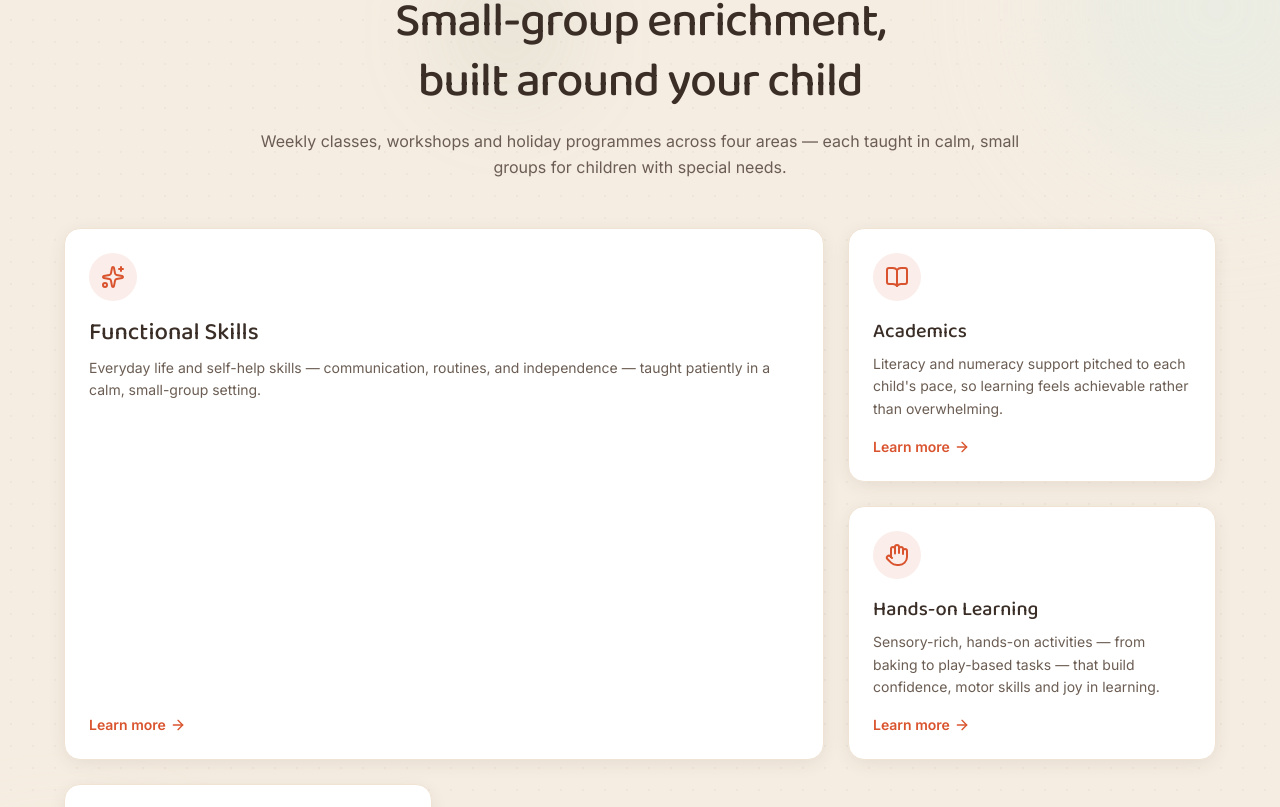
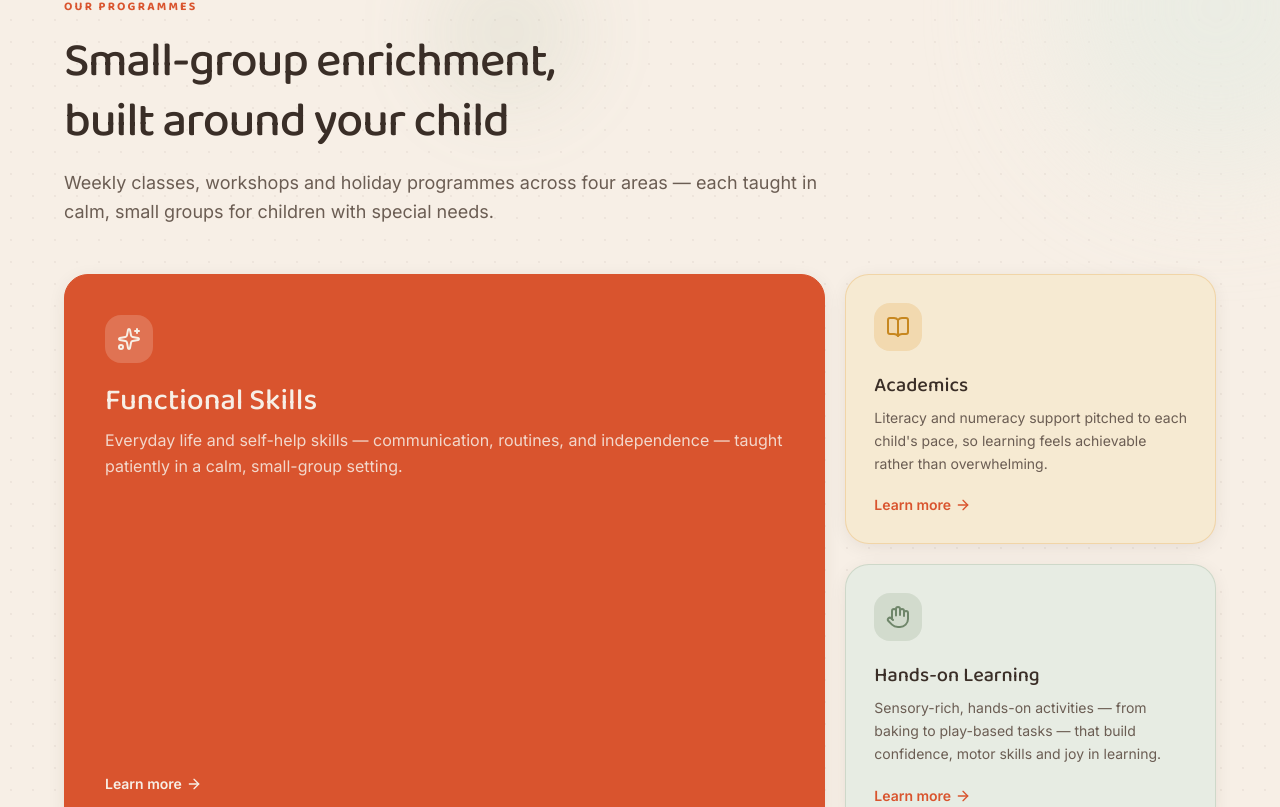
Before and after one commit to Jeraldiscoding/IKC_web, a Next.js app in the folder frontend/: page / in a window 1280 px wide. Shown: the part 1993-2800 px from the top of the page. Built offline with nearby package versions, Linux system fonts and the light colour scheme.

Commit message:
feat: programmes bento with per-programme colour identity
Co-Authored-By: Claude Opus 4.8 <noreply@anthropic.com>

```diff
--- a/frontend/src/components/home/ProgrammesSection.tsx
+++ b/frontend/src/components/home/ProgrammesSection.tsx
@@ -1,25 +1,68 @@
 import { ArrowRight } from "lucide-react";
 import Link from "next/link";
 import { Section } from "@/components/ui/Section";
-import { Card } from "@/components/ui/Card";
-import { programmes } from "@/content/programmes";
+import { Eyebrow } from "@/components/ui/Eyebrow";
+import { programmes, type ProgrammeAccent } from "@/content/programmes";
 import { Reveal } from "@/components/motion/Reveal";
 import { StaggerGroup, StaggerItem } from "@/components/motion/Stagger";
 import { HoverCard } from "@/components/motion/HoverCard";
 
+// Full class strings, never interpolated — Tailwind must be able to see them.
+const accents: Record<
+  ProgrammeAccent,
+  { tile: string; heading: string; body: string; iconWrap: string; icon: string; link: string }
+> = {
+  terracotta: {
+    tile: "bg-terracotta border-terracotta",
+    heading: "text-cream",
+    body: "text-cream/85",
+    iconWrap: "bg-cream/20",
+    icon: "text-cream",
+    link: "text-cream hover:text-white",
+  },
+  mustard: {
+    tile: "bg-mustard-tint border-mustard/30",
+    heading: "text-ink",
+    body: "text-ink-muted",
+    iconWrap: "bg-mustard/25",
+    icon: "text-mustard-dark",
+    link: "text-terracotta hover:text-terracotta-dark",
+  },
+  sage: {
+    tile: "bg-sage-tint border-sage/30",
+    heading: "text-ink",
+    body: "text-ink-muted",
+    iconWrap: "bg-sage/25",
+    icon: "text-sage-dark",
+    link: "text-terracotta hover:text-terracotta-dark",
+  },
+  cream: {
+    tile: "bg-white border-cream-dark",
+    heading: "text-ink",
+    body: "text-ink-muted",
+    iconWrap: "bg-terracotta/10",
+    icon: "text-terracotta",
+    link: "text-terracotta hover:text-terracotta-dark",
+  },
+};
+
 export function ProgrammesSection() {
   return (
-    <Section glow="cool" className="bg-cream-dark/20">
-      <Reveal className="mx-auto max-w-3xl text-center">
-        <h2>Small-group enrichment, built around your child</h2>
-        <p className="mt-4">
-          Weekly classes, workshops and holiday programmes across four areas —
-          each taught in calm, small groups for children with special needs.
+    <Section glow="cool">
+      <Reveal className="max-w-3xl">
+        <Eyebrow>Our programmes</Eyebrow>
+        <h2 className="mt-4">Small-group enrichment, built around your child</h2>
+        <p className="mt-4 text-lg">
+          Weekly classes, workshops and holiday programmes across four areas — each
+          taught in calm, small groups for children with special needs.
         </p>
       </Reveal>
-      <StaggerGroup className="mt-12 grid gap-6 sm:grid-cols-2 lg:grid-cols-3">
+
+      <StaggerGroup className="mt-12 grid gap-5 sm:grid-cols-2 lg:grid-cols-3">
         {programmes.map((p, i) => {
           const Icon = p.icon;
+          const a = accents[p.accent];
+          // The first tile is the hero of the bento: double width and height on lg.
           const featured = i === 0;
           return (
             <StaggerItem
@@ -27,21 +70,30 @@ export function ProgrammesSection() {
               className={featured ? "lg:col-span-2 lg:row-span-2" : ""}
             >
               <HoverCard className="h-full">
-                <Card
-                  className={`flex h-full flex-col ${featured ? "bg-mustard-tint lg:justify-center" : ""}`}
+                <div
+                  className={`flex h-full flex-col rounded-3xl border p-7 shadow-soft ${a.tile} ${featured ? "lg:justify-center lg:p-10" : ""}`}
                 >
-                  <span className="inline-flex h-12 w-12 items-center justify-center rounded-full bg-terracotta/10 transition-transform hover:scale-110 motion-reduce:transition-none">
-                    <Icon className="h-6 w-6 text-terracotta" aria-hidden />
+                  <span
+                    className={`inline-flex h-12 w-12 items-center justify-center rounded-2xl ${a.iconWrap}`}
+                  >
+                    <Icon className={`h-6 w-6 ${a.icon}`} aria-hidden />
                   </span>
-                  <h3 className={`mt-4 ${featured ? "text-2xl" : "text-xl"}`}>{p.title}</h3>
-                  <p className="mt-2 flex-1 text-sm">{p.blurb}</p>
+                  <h3 className={`mt-5 ${a.heading} ${featured ? "text-3xl" : "text-xl"}`}>
+                    {p.title}
+                  </h3>
+                  <p className={`mt-2 flex-1 ${a.body} ${featured ? "text-base" : "text-sm"}`}>
+                    {p.blurb}
+                  </p>
+                  {/* Four identical "Learn more" links are fine in context but ambiguous
+                      for a screen-reader user tabbing through links out of context. */}
                   <Link
                     href="/services"
-                    className="mt-4 inline-flex items-center gap-1 text-sm font-semibold text-terracotta hover:text-terracotta-dark"
+                    aria-label={`Learn more about ${p.title}`}
+                    className={`mt-5 inline-flex items-center gap-1 text-sm font-semibold ${a.link}`}
                   >
                     Learn more <ArrowRight className="h-4 w-4" aria-hidden />
                   </Link>
-                </Card>
+                </div>
               </HoverCard>
             </StaggerItem>
           );
--- a/frontend/src/content/programmes.ts
+++ b/frontend/src/content/programmes.ts
@@ -1,11 +1,14 @@
 import type { LucideIcon } from "lucide-react";
 import { Sparkles, BookOpen, Hand, Sun } from "lucide-react";
+
+export type ProgrammeAccent = "terracotta" | "mustard" | "sage" | "cream";
 
 export type Programme = {
   slug: string;
   title: string;
   blurb: string;
   icon: LucideIcon;
+  accent: ProgrammeAccent;
   details: string[];
 };
 
@@ -16,6 +19,7 @@ export const programmes: Programme[] = [
     blurb:
       "Everyday life and self-help skills — communication, routines, and independence — taught patiently in a calm, small-group setting.",
     icon: Sparkles,
+    accent: "terracotta",
     details: [
       "Communication and social interaction",
       "Daily-living and self-help routines",
@@ -29,6 +33,7 @@ export const programmes: Programme[] = [
     blurb:
       "Literacy and numeracy support pitched to each child's pace, so learning feels achievable rather than overwhelming.",
     icon: BookOpen,
+    accent: "mustard",
     details: [
       "Early literacy and reading readiness",
       "Numeracy and everyday maths",
@@ -42,6 +47,7 @@ export const programmes: Programme[] = [
     blurb:
       "Sensory-rich, hands-on activities — from baking to play-based tasks — that build confidence, motor skills and joy in learning.",
     icon: Hand,
+    accent: "sage",
     details: [
       "Baking, crafts and creative play",
       "Fine and gross motor-skill building",
@@ -55,6 +61,7 @@ export const programmes: Programme[] = [
     blurb:
       "Themed school holiday programmes packed with baking, crafts and cooperative play, keeping routines warm and engaging when school is out.",
     icon: Sun,
+    accent: "cream",
     details: [
       "Themed activities across the school holidays",
       "Baking, arts and hands-on projects",
```
Also changed, not shown: 1 other file (tests, documents, lock files or other folders).
